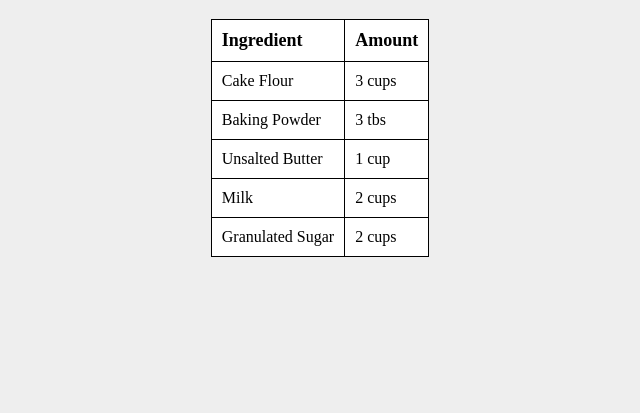
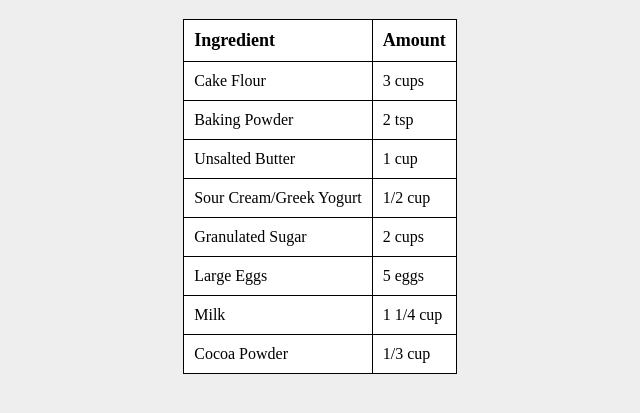
Before and after one commit to lyang-86/project0, a plain HTML site: page recipe.html in a window 1280 px wide. Shown: the part 61-474 px from the top of the page, without its empty margins (320-960 px from the left). Drawn offline with Linux system fonts and the light colour scheme.

Commit message:
finished table

```diff
--- a/recipe.html
+++ b/recipe.html
@@ -45,20 +45,32 @@
           </tr>
           <tr>
             <td>Baking Powder</td>
-            <td>3 tbs</td>
+            <td>2 tsp</td>
           </tr>
           <tr>
             <td>Unsalted Butter</td>
             <td>1 cup</td>
           </tr>
           <tr>
-            <td>Milk</td>
-            <td>2 cups</td>
+            <td>Sour Cream/Greek Yogurt</td>
+            <td>1/2 cup</td>
           </tr>
           <tr>
             <td>Granulated Sugar</td>
             <td>2 cups</td>
           </tr>
+          <tr>
+            <td>Large Eggs</td>
+            <td>5 eggs</td>
+          </tr>
+          <tr>
+            <td>Milk</td>
+            <td>1 1/4 cup</td>
+          </tr>
+          <tr>
+            <td>Cocoa Powder</td>
+            <td>1/3 cup</td>
+          </tr>
         </table>
     </body>
 </html>
```
